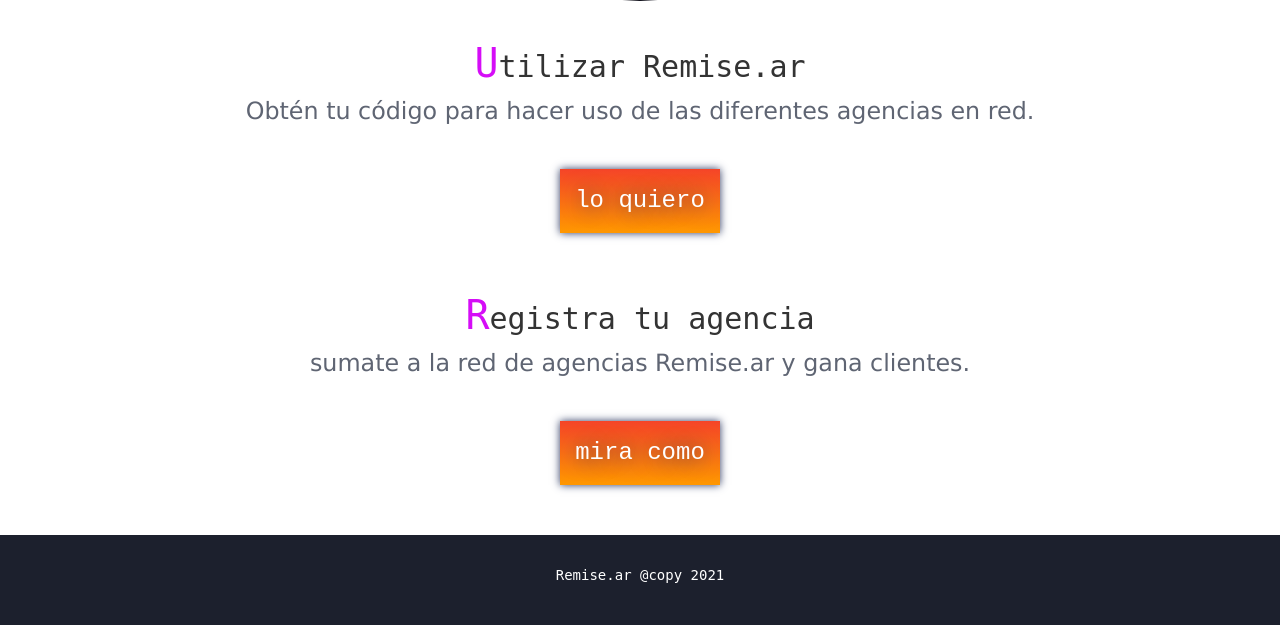
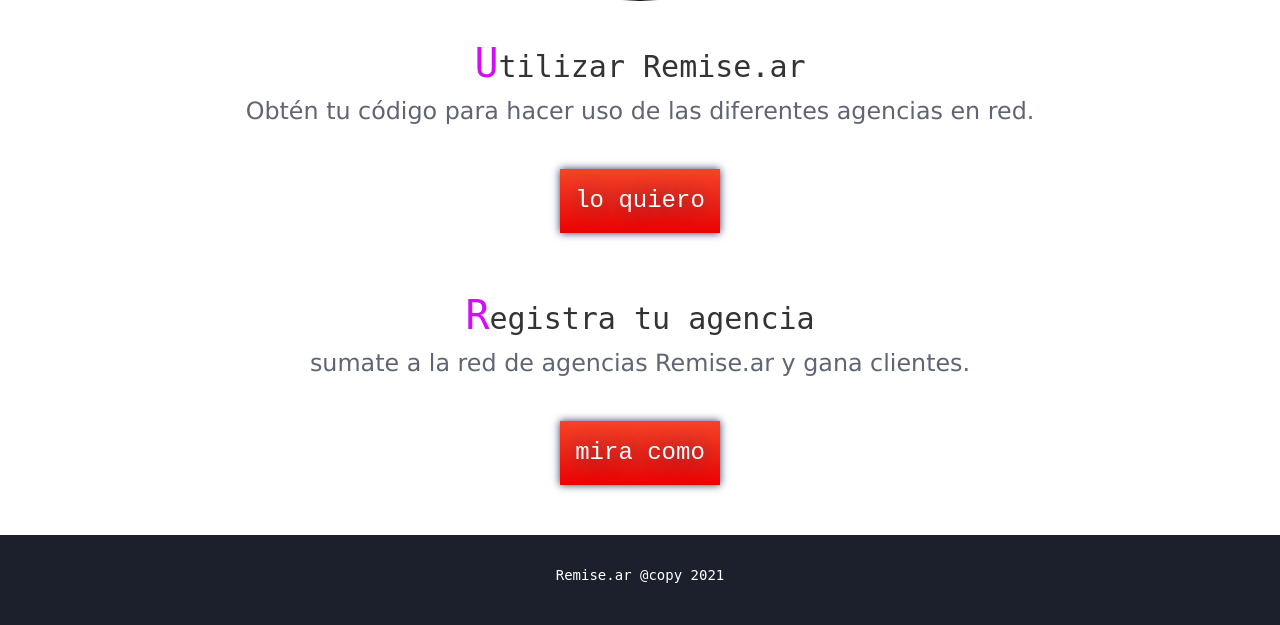
Before and after one commit to yourbeautyweb/newpwa, a PHP site: page /ajax/agencia/index.html in a window 1280 px wide. Shown: the part 607-1232 px from the top of the page. Run offline with PHP 8.4, Linux system fonts and the light colour scheme; some libraries are stand-ins or nearby versions.

Commit message:
Update style.css

```diff
--- a/agencia/css/style.css
+++ b/agencia/css/style.css
@@ -36,15 +36,14 @@
     text-decoration: none;
     font-size: 1.6em;
   }
-
   .BUTTON_OM {
       margin-top: 30px;
        background: #3D94F6;
-     background-image: -webkit-linear-gradient(top, #f54428, #ff9800);
-     background-image: -moz-linear-gradient(top, #f54428, #ff9800);
-     background-image: -ms-linear-gradient(top, #f54428, #ff9800);
-     background-image: -o-linear-gradient(top, #f54428, #ff9800);
-     background-image: -webkit-gradient(to bottom, #f54428, #ff9800);
+       background-image: -webkit-linear-gradient(top, #f54428, #ea0303);
+       background-image: -moz-linear-gradient(top, #f54428, #ea0303);
+       background-image: -ms-linear-gradient(top, #f54428, #ea0303);
+       background-image: -o-linear-gradient(top, #f54428, #ea0303);
+       background-image: -webkit-gradient(to bottom, #f54428, #ea0303);
        color: #FFFFFF;
        font-family: Courier New;
        font-size: 24px;
@@ -58,6 +57,9 @@
        display: inline-block;
        cursor: pointer;
        text-align: center;
+    }
+    .BUTTON_OM:hover{
+      text-decoration: none;
     }
   .card{
     padding: 20px;
```
Lines whose indentation alone changed are shown as unchanged.
